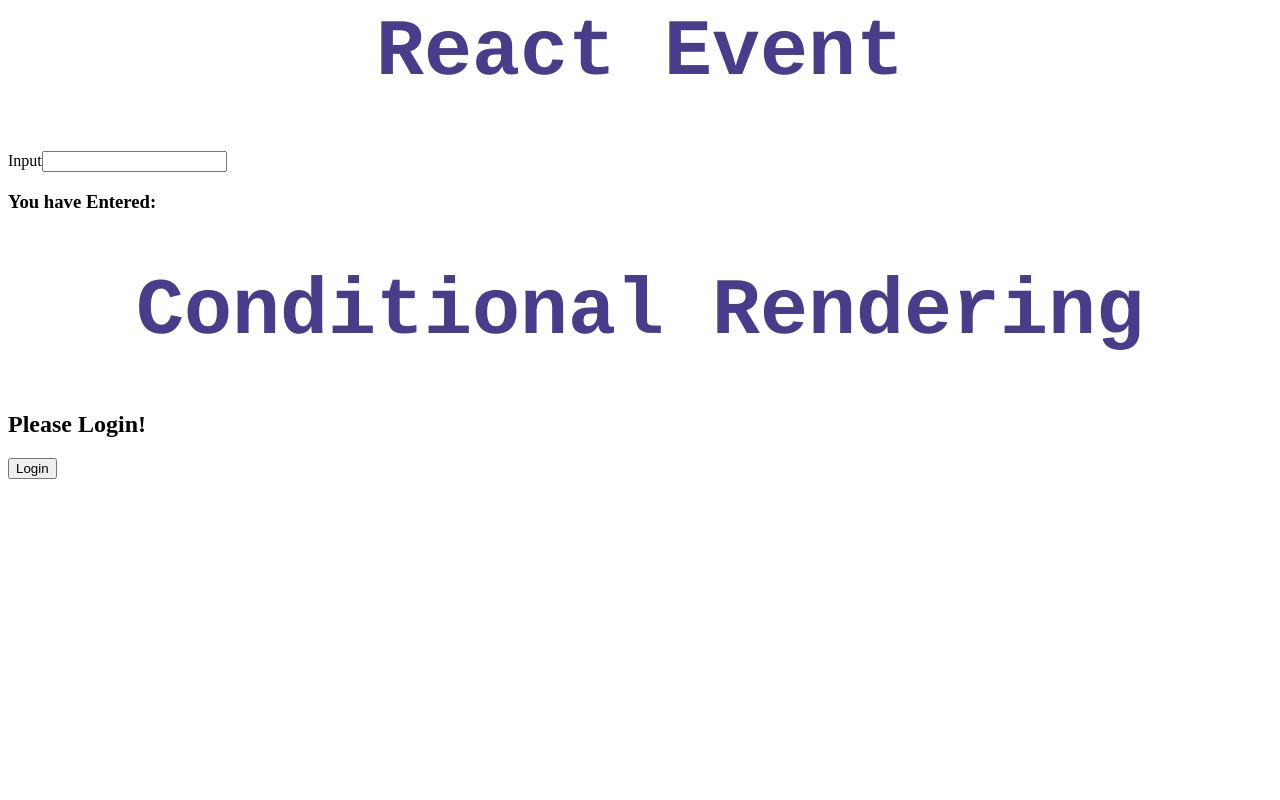
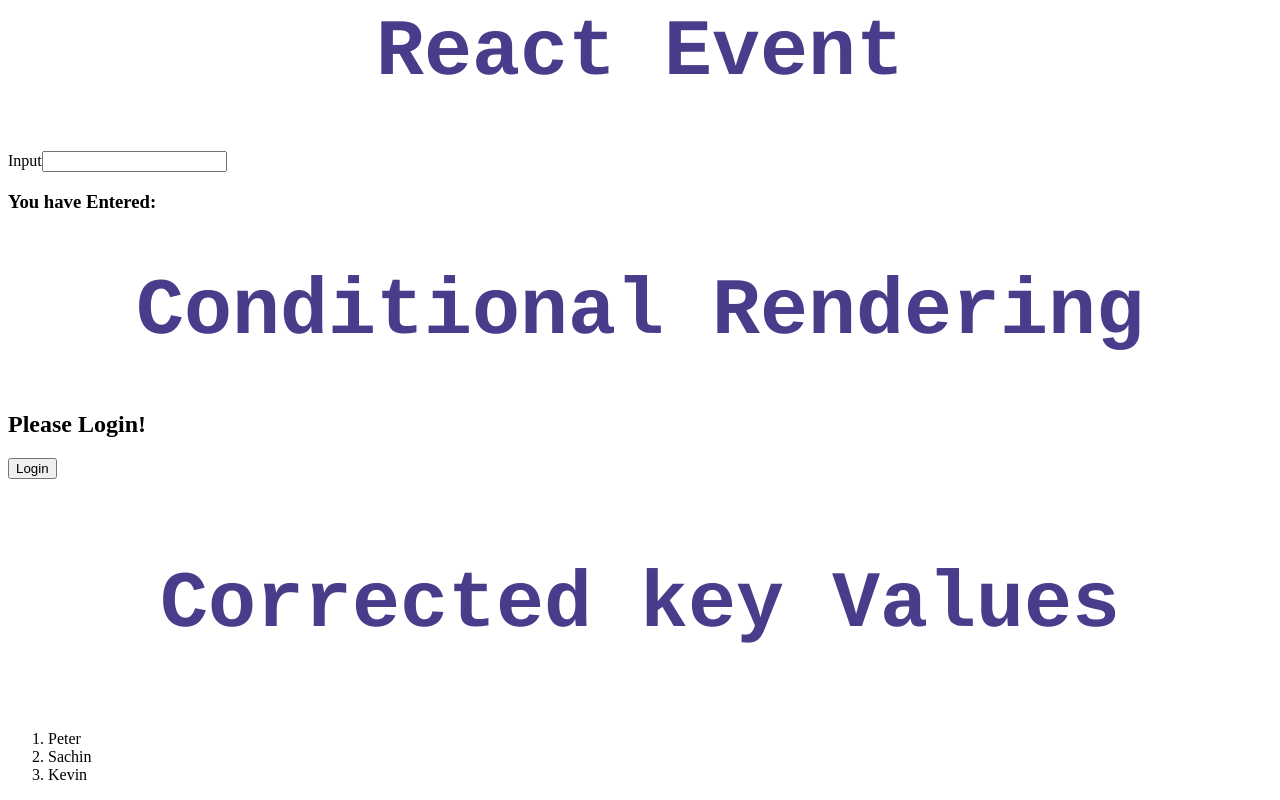
Before and after one commit to Infantsabin/practice-ReactBasics, a React (Vite) app: page / in a window 1280 px wide. Shown: the part 4474-5274 px from the top of the page. Before the commit the page ends 4961 px from the top, so only its background shows below. Built offline with nearby package versions, Linux system fonts and the light colour scheme.

Commit message:
React keys with map function to set key for each list - Infant Sabin

```diff
--- a/App.js
+++ b/App.js
@@ -7,6 +7,7 @@ import LifeCycle from './LifeCycle.js'
 import ReactForm from './ReactForm.js'
 import ReactEvent from './ReactEvent.js'
 import ConditionalRendering from './ConditionalRendering.js'
+import ReactKeys from './ReactKeys.js'
 
 class App extends Component {
   render () {
@@ -64,6 +65,7 @@ class App extends Component {
         <ReactForm />
         <ReactEvent />
         <ConditionalRendering />
+        <ReactKeys />
       </div>
     )
   }
--- /dev/null
+++ b/ReactKeys.js
@@ -0,0 +1,41 @@
+import React, { Component } from 'react'
+const mylists = ['Peter', 'Sachin', 'Kevin']
+
+var myStyle = {
+  fontSize: 80,
+  fontFamily: 'Courier',
+  color: '#483D8B',
+  textAlign: 'center'
+}
+
+function NameList (props) {
+  const myList = (props.list)
+  const nameList = myList.map((strList) =>
+    <ListItem key={myList.toString()} item={strList} />
+  )
+  return (
+    <div>
+      <h3 style={myStyle}>Corrected key Values</h3>
+      <ol>{nameList}</ol>
+    </div>
+  )
+}
+
+function ListItem (props) {
+  const itemList = props.item
+  return (
+    <li>{itemList}</li>
+  )
+}
+
+class ReactKeys extends Component {
+  render () {
+    return (
+      <div>
+        <NameList list={mylists} />
+      </div>
+    )
+  }
+}
+
+export default ReactKeys
```
Also changed, not shown: 1 other file (tests, documents, lock files or other folders).
